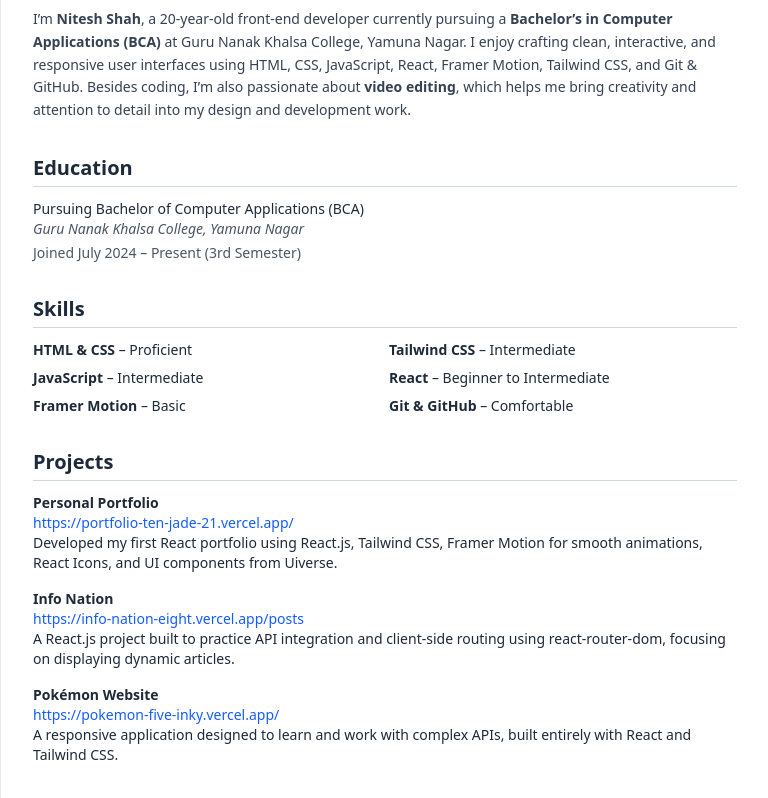
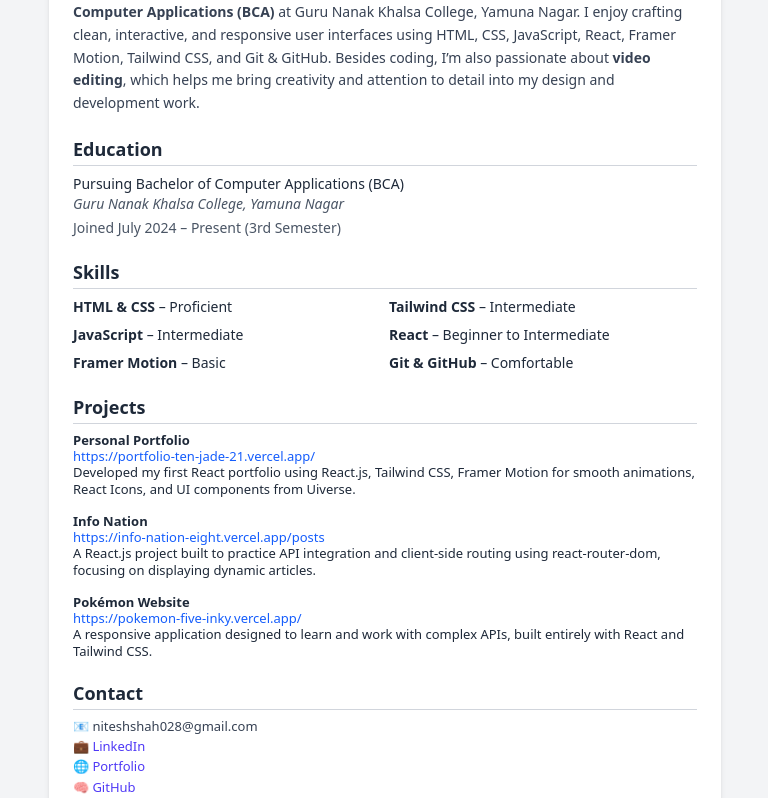
Before and after one commit to Nitesh47kumars/Resume, a React (Vite) app: page / in a window 1280 px wide. Shown: the part 222-1020 px from the top of the page, without its empty margins (255-1023 px from the left). Built offline with nearby package versions, Linux system fonts and the light colour scheme.

Commit message:
Reduce Spaces & make px Smaller to fit in one page

```diff
--- a/src/App.jsx
+++ b/src/App.jsx
@@ -1,20 +1,23 @@
 import Header from "./Components/Header";
+import Summary from "./Components/Summary";
+import Education from "./Components/Education";
 import Skills from "./Components/Skills";
 import Projects from "./Components/Projects";
-import Education from "./Components/Education";
-import Summary from "./Components/Summary";
 import Contact from "./Components/Contact";
 
 export default function App() {
   return (
-    <div className="min-h-screen bg-gray-100 text-gray-800 flex justify-center p-6">
-      <div className="w-full max-w-3xl bg-white shadow-lg rounded-xl p-8 space-y-8">
-        <Header/>
-        <Summary/>
+    <div className="min-h-screen bg-gray-100 text-gray-800 flex justify-center p-4">
+      <div
+        id="resume"
+        className="w-full max-w-2xl bg-white shadow-md rounded-lg p-6 space-y-5 leading-tight text-[13px]"
+      >
+        <Header />
+        <Summary />
         <Education />
         <Skills />
         <Projects />
-        <Contact/>
+        <Contact />
       </div>
     </div>
   );
--- a/src/Components/Contact.jsx
+++ b/src/Components/Contact.jsx
@@ -4,7 +4,7 @@ export default function Contact() {
   return (
     <section>
       <SectionTitle title="Contact" />
-      <div className="text-sm text-gray-700 space-y-2">
+      <div className="text-[13px] text-gray-700 space-y-1">
         <p>
           📧 <a
             href="mailto:niteshshah028@gmail.com"
--- a/src/Components/Projects.jsx
+++ b/src/Components/Projects.jsx
@@ -25,7 +25,7 @@ export default function Projects() {
   return (
     <section>
       <SectionTitle title="Projects" />
-      <div className="space-y-4 text-sm">
+      <div className="space-y-4 text-[13px]">
         {projects.map((project) => (
           <div key={project.name}>
             <h3 className="font-semibold">{project.name}</h3>
--- a/src/Components/SectionTitle.jsx
+++ b/src/Components/SectionTitle.jsx
@@ -1,7 +1,7 @@
 export default function SectionTitle({ title }) {
-    return (
-      <h2 className="text-xl font-semibold border-b border-gray-300 pb-1 mb-3">
-        {title}
-      </h2>
-    );
-  }
+  return (
+    <h2 className="text-lg font-semibold border-b border-gray-300 pb-0.5 mb-2">
+      {title}
+    </h2>
+  );
+}
```
